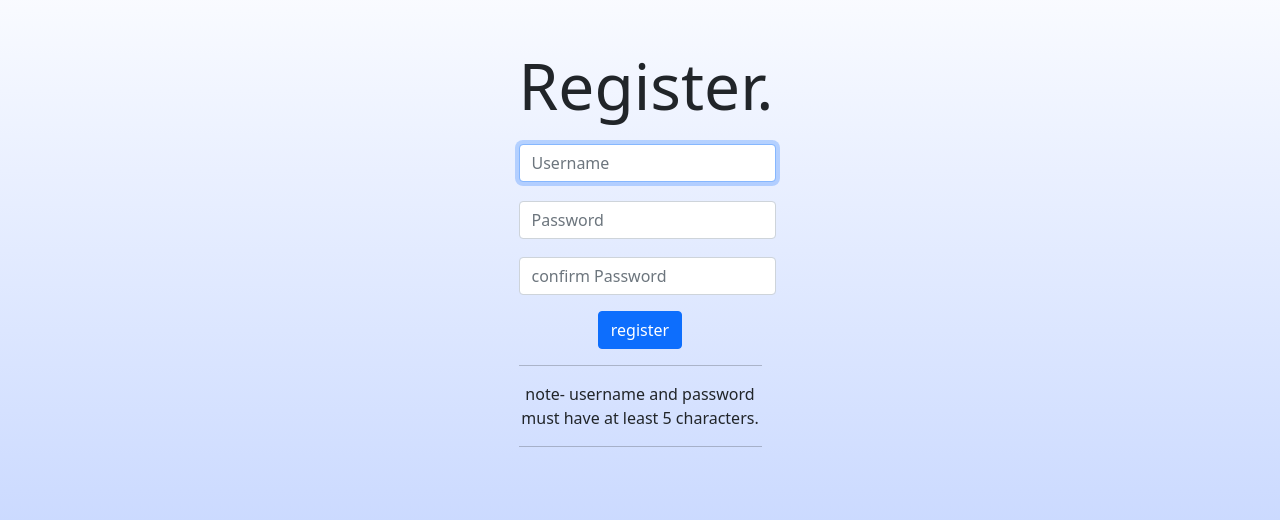
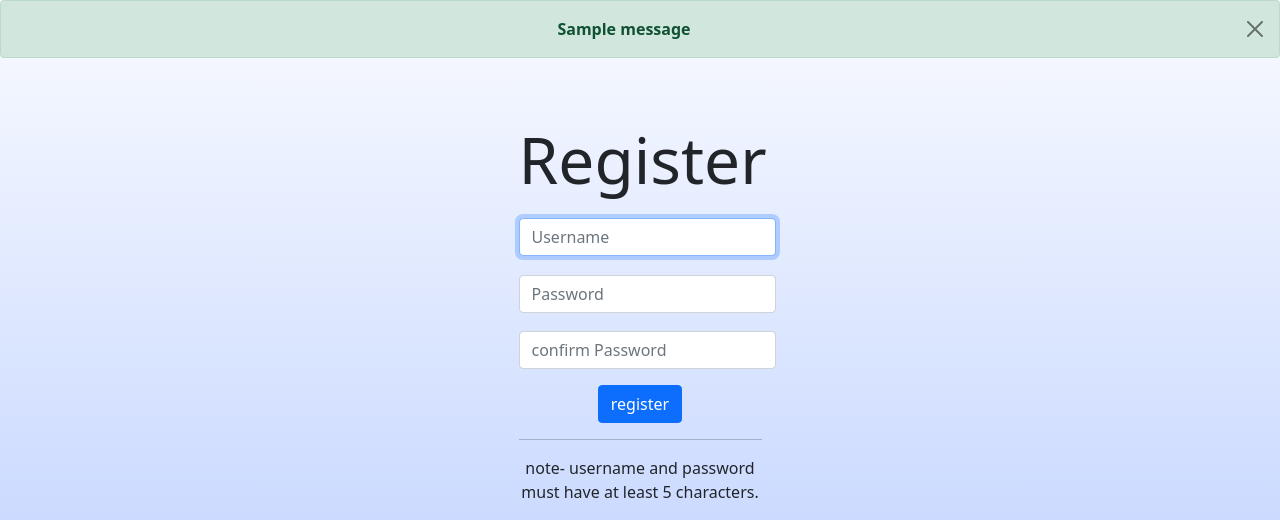
Before and after one commit to manaswii/healthapp, a Flask app: page /register in a window 1280 px wide. Shown: the part 70-590 px from the top of the page. Run offline with Flask 2, Linux system fonts and the light colour scheme; tables that the repository leaves empty hold one stand-in row (values such as "Sample post"); one stand-in notice (Sample message) is shown; some libraries are stand-ins or nearby versions.

Commit message:
added flash messages

```diff
--- a/application.py
+++ b/application.py
@@ -31,7 +31,6 @@
 Session(app)
 db = SQL(os.getenv("DATABASE_URL"))
 
-
 @app.route("/", methods = ["GET", "POST"])
 @login_required
 def index():
@@ -63,6 +62,7 @@
 
         #entering data in the database.
         db.execute("INSERT INTO history (user_id, glasses, sleep, calories) VALUES (?, ?, ?, ?);", session["user_id"], glassesOfWater, hoursOfSleep, calories)
+        flash("Added info", "alert")
         return redirect("/")
 
     #GET request- to display how much user should sleep etc and also display how many calories etc user has consumed today so far
@@ -123,13 +123,14 @@
             return "time Zone error"
 
         if len(usernames) != 1:
-            return "username does not exist"
+            flash("Username does not exist", "error")
+            return render_template("login.html")
 
         if check_password_hash(usernames[0]["hash"], password) == False:
-            return "incorrect password"
+             flash("Invalid password", "error")
+             return render_template("login.html")
         else:
             session["user_id"] = usernames[0]["id"]
-
             #session[time_zone_3] will be of the form -> 'IST'
             session["time_zone_3"] = timeZone
             print(session["time_zone_3"])
@@ -150,13 +151,20 @@
         usernames = db.execute("SELECT username FROM users WHERE username = ?;", user)
 
         if not user or len(user) < 5:
-            return "enter a valid username"
+            flash("Enter a valid username", "error")
+            return render_template("register.html")
+
         elif not password or len(password) < 5:
-            return "enter a valid password"
+            flash("Enter a valid password", "error")
+            return render_template("register.html")
+
         elif len(usernames) != 0:
-            return "username already exists"
+            flash("Username already exists", "error")
+            return render_template("register.html")
+
         elif password != confirmPassword:
-            return "passwords don't match"
+            flash("Passwords don't match", "error")
+            return render_template("register.html")
 
         hash = generate_password_hash(password)
 
@@ -169,6 +177,7 @@
 
         #create empty entry for the user in information table
         db.execute("INSERT INTO information (user_id) VALUES (?);", id)
+        flash("Account created successfully", "success")
         return redirect("/")
 
     return render_template("register.html")
@@ -186,17 +195,21 @@
         confirmNewPassword = request.form.get("confirmNewPassword")
 
         if newPassword != confirmNewPassword:
-            return "passwords don't match"
+            flash("New passwords don't match", "error")
+            return render_template("changePassword.html")
         elif len(newPassword) < 5:
-            return "password must at least be 5 characters long"
+            flash("New password must at least be 5 characters long", "error")
+            return render_template("changePassword.html")
 
         rows = db.execute("SELECT * FROM users WHERE id = ?", session["user_id"])
 
         if check_password_hash(rows[0]["hash"], currentPass) == True:
             db.execute("UPDATE users SET hash = ? WHERE id = ?", generate_password_hash(newPassword), session["user_id"])
-            return "password change successful"
+            flash("Password changed successfully", "success")
+            return redirect("/accountsettings")
         else:
-            return "incorrect current password"
+            flash("Incorrect current password", "error")
+            return render_template("changePassword.html")
 
     return render_template("changePassword.html")
 
@@ -209,7 +222,6 @@
     #older details(not including today), grouped by date
     older = db.execute(f"SELECT to_char(date , 'DD-MM-YYYY') AS date, glasses, sleep, calories FROM (SELECT date_trunc('day', TRANSACTED AT TIME ZONE '{session['time_zone_3']}') as date, SUM(glasses) AS glasses, SUM(sleep) AS sleep, SUM(calories) AS calories FROM history WHERE user_id = {session['user_id']} AND DATE(TRANSACTED) AT TIME ZONE '{session['time_zone_3']}' != CURRENT_DATE AT TIME ZONE '{session['time_zone_3']}' GROUP BY date) as hist ORDER BY hist.date DESC")
     return render_template("history.html", today = today, older=older)
-
 
 
 # Contact API to display search results in the website index
@@ -312,6 +324,7 @@
             height = request.form.get("height")
 
         db.execute("UPDATE information SET age = ?, height = ?, weight = ?, gender = ? WHERE user_id = ?;", age, height, weight, gender, session["user_id"])
+        flash("Info added successfully", "success")
         return redirect("/accountsettings")
 
     #GET request- to display account's current information
--- a/templates/layout.html
+++ b/templates/layout.html
@@ -1,7 +1,9 @@
 <!DOCTYPE html>
 <html lang="en">
+
 <head>
-        <link href="https://cdn.jsdelivr.net/npm/bootstrap@5.0.2/dist/css/bootstrap.min.css" rel="stylesheet" integrity="sha384-EVSTQN3/azprG1Anm3QDgpJLIm9Nao0Yz1ztcQTwFspd3yD65VohhpuuCOmLASjC" crossorigin="anonymous">
+  <link href="https://cdn.jsdelivr.net/npm/bootstrap@5.0.2/dist/css/bootstrap.min.css" rel="stylesheet"
+    integrity="sha384-EVSTQN3/azprG1Anm3QDgpJLIm9Nao0Yz1ztcQTwFspd3yD65VohhpuuCOmLASjC" crossorigin="anonymous">
   <link href="/static/styles.css" rel="stylesheet">
   <meta name="viewport" content="width=device-width, initial-scale=1.0">
 
@@ -17,9 +19,12 @@
     <div class="container-fluid">
       <a class="mt-2 navbar-brand text-info" href="/">
 
-                   <tt><h5>Health info</h5> </tt>
+        <tt>
+          <h5>Health info</h5>
+        </tt>
       </a>
-                 <button class="navbar-toggler" type="button" data-bs-toggle="collapse" data-bs-target="#navbarNav" aria-controls="navbarNav" aria-expanded="false" aria-label="Toggle navigation">
+      <button class="navbar-toggler" type="button" data-bs-toggle="collapse" data-bs-target="#navbarNav"
+        aria-controls="navbarNav" aria-expanded="false" aria-label="Toggle navigation">
         <span class="navbar-toggler-icon"></span>
       </button>
 
@@ -51,7 +56,7 @@
 
 
           {% else %}
-                  <ul class = "navbar-nav">
+          <ul class="navbar-nav">
             <li class="nav-item">
               <a class="nav-link" href="/about">About</a>
             </li>
@@ -69,10 +74,42 @@
 
       </div>
   </nav>
+  {% with messages = get_flashed_messages(with_categories=true) %}
+  {% if messages %}
+  {% for category, message in messages %}
+
+  {% if category == 'success' %}
+
+  <div class="alert alert-success alert-dismissible fade show text-center" role="alert">
+    <strong>{{message}}</strong>
+    <button type="button" class="btn-close" data-bs-dismiss="alert" aria-label="Close"></button>
+  </div>
+
+  {% elif category == 'error' %}
+
+  <div class="alert alert-danger alert-dismissible fade show text-center" role="alert">
+    <strong>{{message}}</strong>
+    <button type="button" class="btn-close" data-bs-dismiss="alert" aria-label="Close"></button>
+  </div>
+
+  {% elif category == 'alert' %}
+
+  <div class="alert alert-primary alert-dismissible fade show text-center" role="alert">
+    {{message}}
+    <button type="button" class="btn-close" data-bs-dismiss="alert" aria-label="Close"></button>
+  </div>
+  {% endif %}
+  {% endfor %}
+  {% endif %}
+  {% endwith %}
   <main class="container p-4">
+
     {% block body %}{% endblock %}
   </main>
 
-            <script src="https://cdn.jsdelivr.net/npm/bootstrap@5.0.2/dist/js/bootstrap.bundle.min.js" integrity="sha384-MrcW6ZMFYlzcLA8Nl+NtUVF0sA7MsXsP1UyJoMp4YLEuNSfAP+JcXn/tWtIaxVXM" crossorigin="anonymous"></script>
+  <script src="https://cdn.jsdelivr.net/npm/bootstrap@5.0.2/dist/js/bootstrap.bundle.min.js"
+    integrity="sha384-MrcW6ZMFYlzcLA8Nl+NtUVF0sA7MsXsP1UyJoMp4YLEuNSfAP+JcXn/tWtIaxVXM"
+    crossorigin="anonymous"></script>
 </body>
+
 </html>
--- a/templates/login.html
+++ b/templates/login.html
@@ -12,7 +12,8 @@
 </script>
 <div class = "row p-4 justify-content-center" style= "text-align: center; " >
     <div class = "col p-5 rounded-3">
-        <h1 class="display-1">Log in.</h1>
+        <h1 class="display-1">Log in</h1>
+
         <form action="/login" method="post" >
             <div class="form-group">
                 <input autocomplete="off" autofocus class="form-control " name="username" placeholder="Username" type="text">
--- a/templates/register.html
+++ b/templates/register.html
@@ -6,7 +6,7 @@
 <div class = "row p-4 justify-content-center" style= "text-align: center;" >
 
     <div class = "col-xs-12 col-md-3 rounded-3">
-    <h3 class="display-3">Register.</h3>
+    <h3 class="display-3">Register</h3>
     <form action="/register" method="post">
         <div class="form-group">
             <input autocomplete="off" autofocus class="form-control" name="username"  placeholder="Username" type="text">
```
Also changed, not shown: templates/accountSettings.html (+4 -4 lines). Lines whose indentation alone changed are shown as unchanged.
